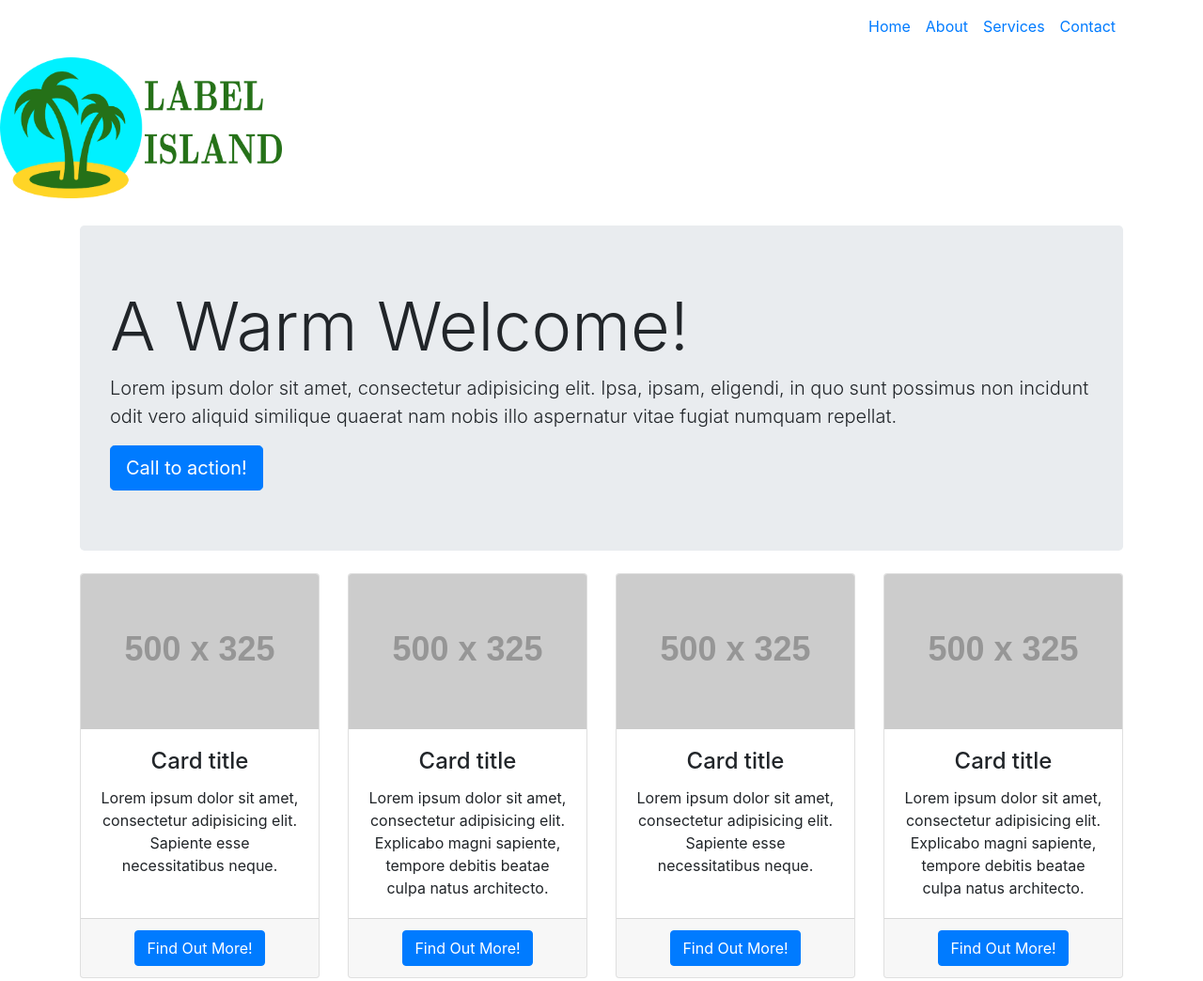
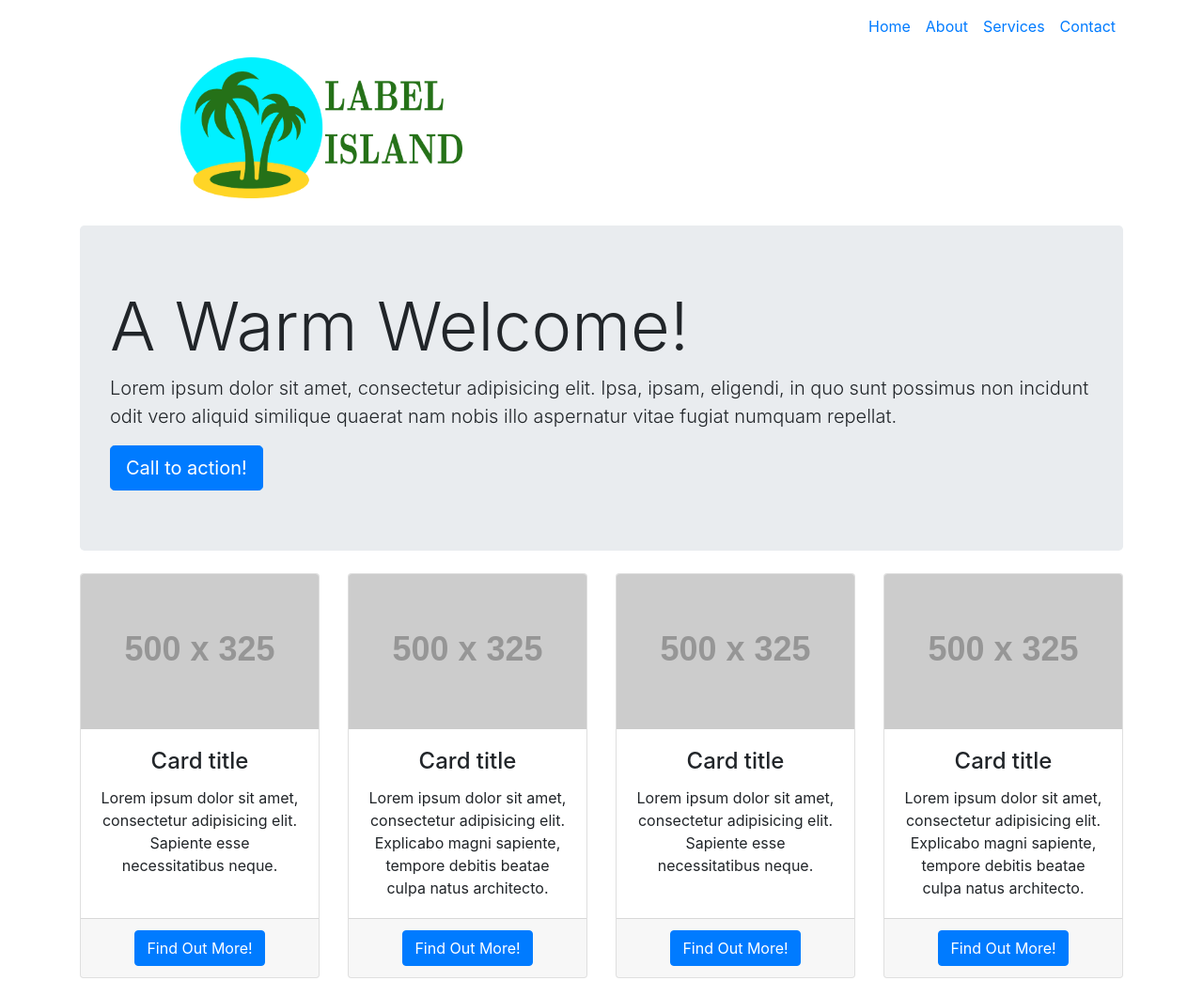
Before and after one commit to JG1R50RQDF/JG1R50RQDF.github.io, a website: page index.html in a window 1280 px wide. Shown: the top 1044 px of the page at 94% size. Drawn offline with Linux system fonts and the light colour scheme; placeholder pictures from the web are drawn by us.

Commit message:
Update index.html

```diff
--- a/index.html
+++ b/index.html
@@ -20,7 +20,7 @@
 
 <body>
 
-  <a class="navbar-brand center-block"  style="margin:left:50%" href="#"><img src="label_island2.png" width="300" height="150"></a>
+  <a class="navbar-brand center-block"  style="margin-left:15%" href="#"><img src="label_island2.png" width="300" height="150"></a>
   <nav class="navbar navbar-expand-lg fixed-top">
 
     <div class="container">
```
